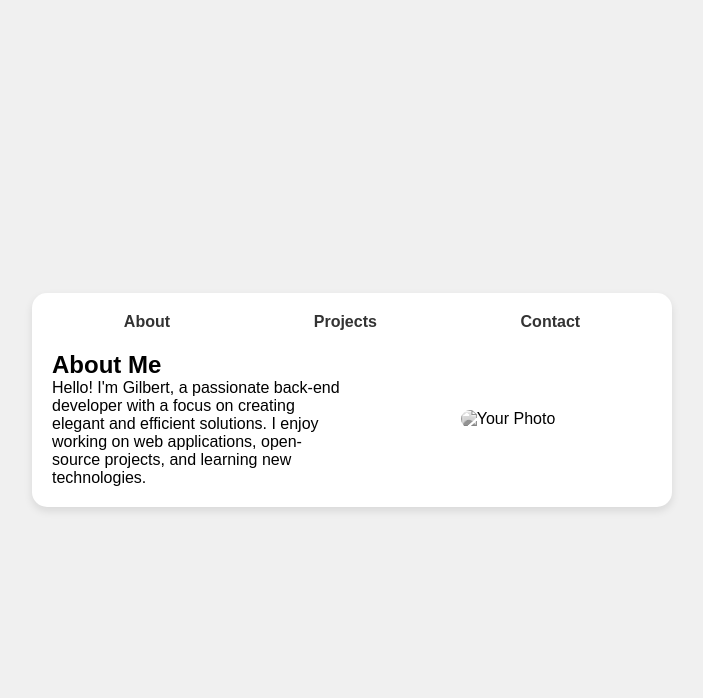
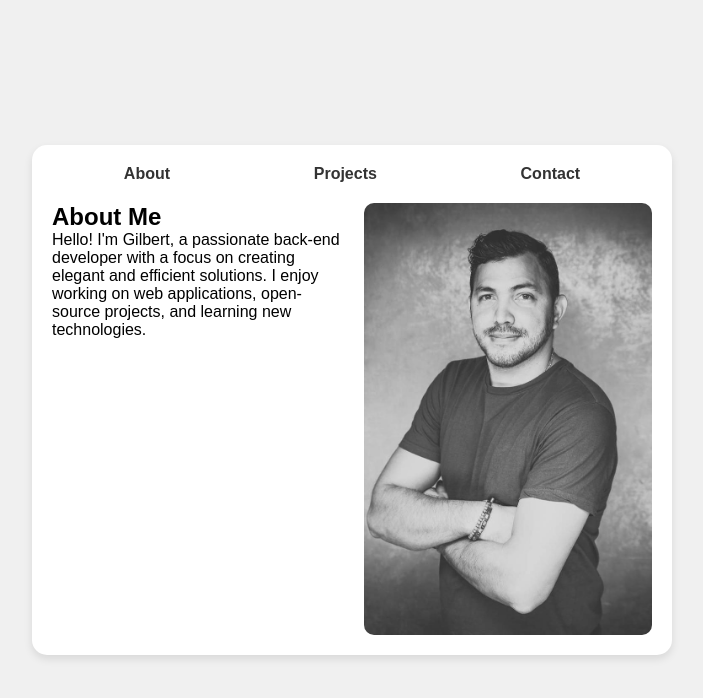
Before and after one commit to GilbertvdB/gilbertvdb.github.io, a plain HTML site: page test.html in a window 1280 px wide. Shown: the whole page, without its empty margins (288-991 px from the left). Drawn offline with Linux system fonts and the light colour scheme.

Commit message:
upload profile image

```diff
--- a/test.html
+++ b/test.html
@@ -23,7 +23,7 @@
                 </p>
             </div>
             <div class="right-container">
-                <img src="your-photo.jpg" alt="Your Photo">
+                <img src="/assets/images/profielpic.jpg" alt="Profile Photo">
             </div>
         </div>
     </div>
```
Also changed, not shown: assets/images/profielpic.jpg (added).
